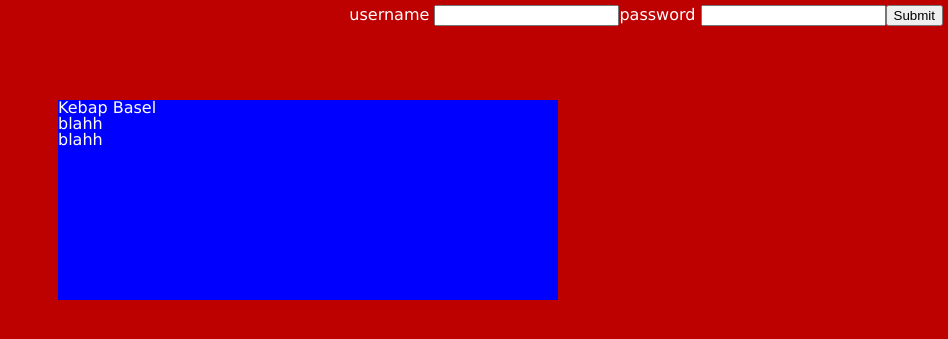
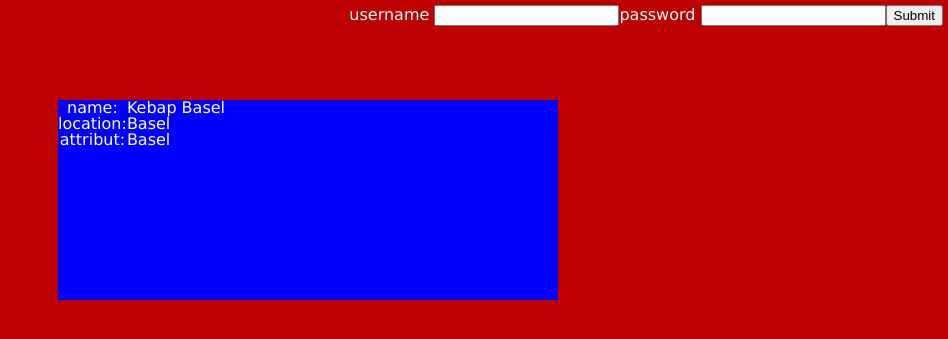
Before and after one commit to kebaparis/kebaparis, a PHP site: page / in a window 1280 px wide. Shown: the top 339 px of the page, without its empty margins (332-1280 px from the left). Run offline with PHP 8.4, Linux system fonts and the light colour scheme.

Commit message:
added some shit...

```diff
--- a/www/index.php
+++ b/www/index.php
@@ -8,7 +8,7 @@
 
     <style type="text/css">
 
-      /* ... Hier werden die Formate definiert ... */
+      /* ... #blahh {  } ... */
 
     </style>
 
@@ -27,15 +27,18 @@
     <div id="drm">
       <table>
         <tr>
-    <th>Kebap Basel</th>
+          <th>name:</th>
+          <td>Kebap Basel</td>
         </tr>
 
         <tr>
-    <td>blahh</td>
+          <th>location:</th>
+          <td>Basel</td>
         </tr>
 
         <tr>
-    <td>blahh</td>
+          <th>attribut:</th>
+          <td>Basel</td>
         </tr>
 
       </table>
```
Lines whose indentation alone changed are shown as unchanged.
